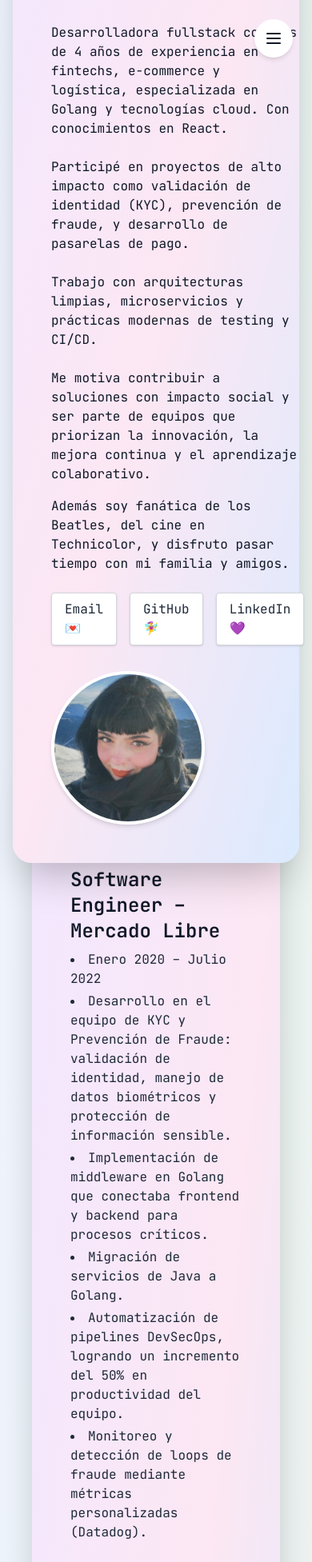
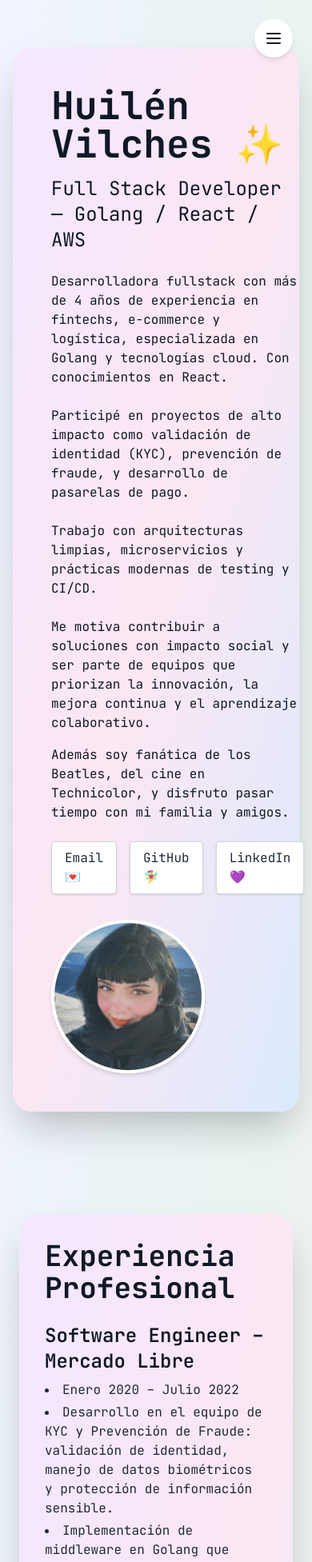
Before and after one commit to spookycoincidence/mi-portfolio, a Next.js app: page / in a window 390 px wide. Shown: the top 1953 px of the page at 80% size. Built offline with nearby package versions, Linux system fonts and the light colour scheme.

Commit message:
Fix: issues

```diff
--- a/src/app/components/AboutCard.tsx
+++ b/src/app/components/AboutCard.tsx
@@ -1,7 +1,6 @@
-// src/app/components/AboutCard.tsx
 export default function AboutCard() {
   return (
-    <div className="bg-gradient-to-br from-purple-100 via-pink-100 to-blue-100 p-12 rounded-3xl shadow-2xl max-w-6xl w-full mt-12 mx-auto text-gray-900">
+    <div className="bg-gradient-to-br from-purple-100 via-pink-100 to-blue-100 p-8 md:p-12 rounded-3xl shadow-2xl max-w-6xl w-full mt-12 mx-auto text-gray-900">
       <h2 className="text-4xl font-bold mb-6 text-left">Experiencia Profesional</h2>
 
       <div className="space-y-6 text-left">
--- a/src/app/components/ContactCard.tsx
+++ b/src/app/components/ContactCard.tsx
@@ -1,10 +1,9 @@
-// src/app/components/ContactCard.tsx
 export default function ContactCard() {
   return (
-    <div className="bg-gradient-to-br from-purple-100 via-pink-100 to-blue-100 p-12 rounded-3xl shadow-2xl max-w-4xl w-full mx-auto text-gray-900 text-center">
+    <div className="bg-gradient-to-br from-purple-100 via-pink-100 to-blue-100 p-8 md:p-12 rounded-3xl shadow-2xl max-w-4xl w-full mx-auto text-gray-900 text-center">
       <h2 className="text-4xl font-bold mb-4">¿Querés contactarme?</h2>
       <p className="text-lg mb-8">
-        Si te gustaría trabajar conmigo, colaborar en un proyecto o simplemente charlar, escribime o contactame por mis redes. ¡Estoy siempre abierta a nuevas ideas!
+        Estoy disponible para proyectos freelance, propuestas laborales o simplemente para charlar sobre tech, música y cine. Escribime!
       </p>
 
       <div className="flex justify-center gap-6">
--- a/src/app/components/FloatingCard.tsx
+++ b/src/app/components/FloatingCard.tsx
@@ -1,7 +1,6 @@
-// src/app/components/FloatingCard.tsx
 export default function FloatingCard() {
   return (
-    <div className="bg-gradient-to-br from-purple-100 via-pink-100 to-blue-100 p-12 rounded-3xl shadow-2xl max-w-6xl w-full animate-float hover:animate-none">
+    <div className="bg-gradient-to-br from-purple-100 via-pink-100 to-blue-100 p-12 rounded-3xl shadow-2xl max-w-6xl w-full animate-float hover:animate-none mt-1">
       <div className="flex flex-col md:flex-row items-start gap-8">
         <div className="flex-1">
           <h1 className="text-5xl md:text-6xl font-bold mb-4">Huilén Vilches ✨</h1>
@@ -9,11 +8,11 @@ export default function FloatingCard() {
 
           <p className="mb-4">
             Desarrolladora fullstack con más de 4 años de experiencia en fintechs, e-commerce y logística, especializada en Golang y tecnologías cloud. Con conocimientos en React.
-            <br/><br/>
+            <br /><br />
             Participé en proyectos de alto impacto como validación de identidad (KYC), prevención de fraude, y desarrollo de pasarelas de pago.
-            <br/><br/>
+            <br /><br />
             Trabajo con arquitecturas limpias, microservicios y prácticas modernas de testing y CI/CD.
-            <br/><br/>
+            <br /><br />
             Me motiva contribuir a soluciones con impacto social y ser parte de equipos que priorizan la innovación, la mejora continua y el aprendizaje colaborativo.
           </p>
 
--- a/src/app/globals.css
+++ b/src/app/globals.css
@@ -1,4 +1,3 @@
-
 @import "tailwindcss";
 
 @keyframes float {
@@ -14,6 +13,18 @@
   animation: float 4s ease-in-out infinite;
 }
 
+html, body {
+  height: 100%;
+  min-height: 100vh;
+  margin: 0;
+  padding: 0;
+}
+
 body {
   @apply font-mono;
 }
+
+main {
+  min-height: 100vh;
+  overflow-y: auto;
+}
--- a/src/app/layout.tsx
+++ b/src/app/layout.tsx
@@ -1,4 +1,3 @@
-// src/app/layout.tsx
 import './globals.css';
 import { JetBrains_Mono } from 'next/font/google';
 
--- a/src/app/page.tsx
+++ b/src/app/page.tsx
@@ -1,4 +1,3 @@
-// src/app/page.tsx
 import Navbar from './components/Navbar';
 import FloatingCard from './components/FloatingCard';
 import ExperienceCard from './components/AboutCard';
@@ -7,22 +6,22 @@ import ContactCard from './components/ContactCard';
 
 export default function Home() {
   return (
-    <main className="min-h-screen bg-gradient-to-br from-[#F0F4FF] via-[#E9F3F0] to-[#FDF0F6] text-gray-900 relative overflow-hidden">
+    <main className="min-h-screen bg-gradient-to-br from-[#F0F4FF] via-[#E9F3F0] to-[#FDF0F6] text-gray-900 relative overflow-auto">
       <Navbar />
 
-      <section className="flex flex-col items-center justify-center h-screen px-4 md:px-0">
+      <section className="flex flex-col items-center justify-center min-h-[80vh] px-4 md:px-0 pt-16 pb-8">
         <FloatingCard />
       </section>
 
-      <section id="experience" className="min-h-screen flex flex-col items-center justify-center p-10">
+      <section id="experience" className="flex flex-col items-center justify-center px-6 py-10 max-w-7xl mx-auto w-full">
         <ExperienceCard />
       </section>
 
-      <section id="projects" className="min-h-screen flex flex-col items-center justify-center p-10">
+      <section id="projects" className="flex flex-col items-center justify-center px-6 py-10 max-w-7xl mx-auto w-full">
         <ProjectsCard />
       </section>
 
-      <section id="contact" className="min-h-screen flex flex-col items-center justify-center p-10">
+      <section id="contact" className="flex flex-col items-center justify-center px-6 py-10 max-w-7xl mx-auto w-full">
         <ContactCard />
       </section>
     </main>
```
